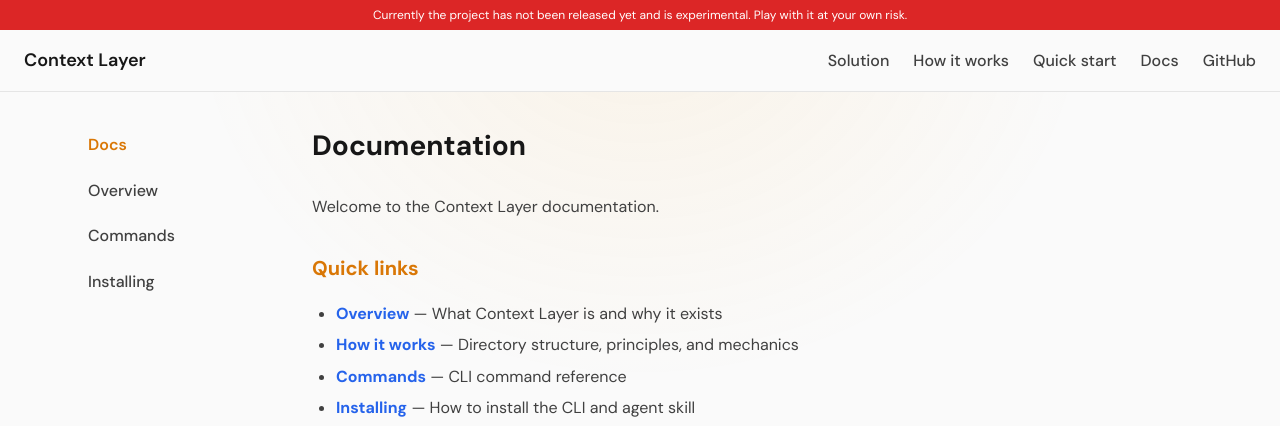
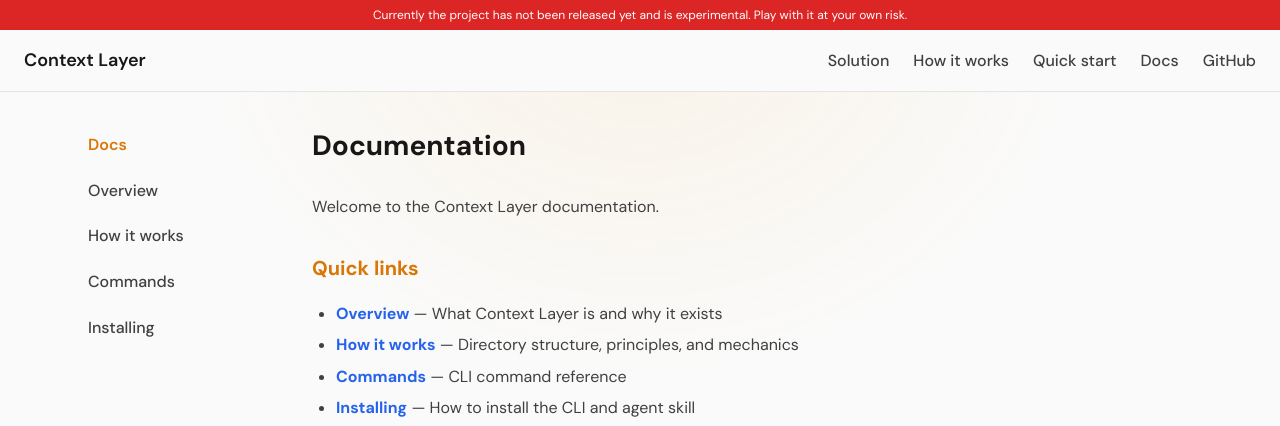
Before and after one commit to anatoliykmetyuk/ctxlayer, a Jekyll site: the page built from website/docs/index.md, in a window 1280 px wide. Shown: the top 426 px of the page. Built offline with Jekyll 4.4.1, drawn with Linux system fonts in a browser that asks for light colours.

Commit message:
Update docs links

```diff
--- a/website/_layouts/docs.html
+++ b/website/_layouts/docs.html
@@ -38,6 +38,7 @@
       <nav class="docs-nav">
         <a href="{{ '/docs/' | relative_url }}" class="docs-nav-link {% if page.url == '/docs/' or page.url == '/docs/index.html' %}active{% endif %}">Docs</a>
         <a href="{{ '/docs/overview.html' | relative_url }}" class="docs-nav-link {% if page.url contains 'overview' %}active{% endif %}">Overview</a>
+        <a href="{{ '/docs/how-it-works.html' | relative_url }}" class="docs-nav-link {% if page.url contains 'how-it-works' %}active{% endif %}">How it works</a>
         <a href="{{ '/docs/commands.html' | relative_url }}" class="docs-nav-link {% if page.url contains 'commands' %}active{% endif %}">Commands</a>
         <a href="{{ '/docs/installing.html' | relative_url }}" class="docs-nav-link {% if page.url contains 'installing' %}active{% endif %}">Installing</a>
       </nav>
```
